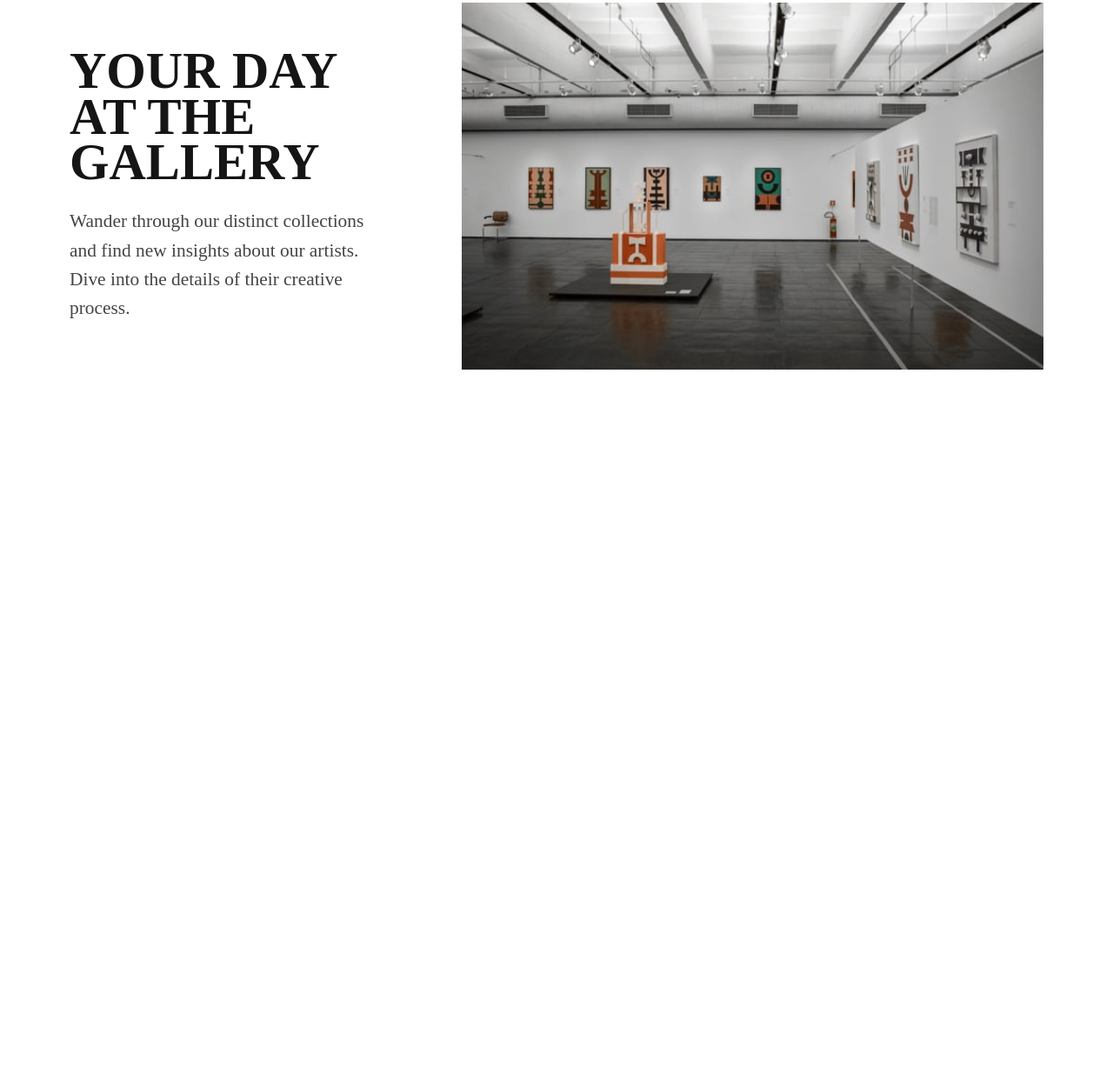
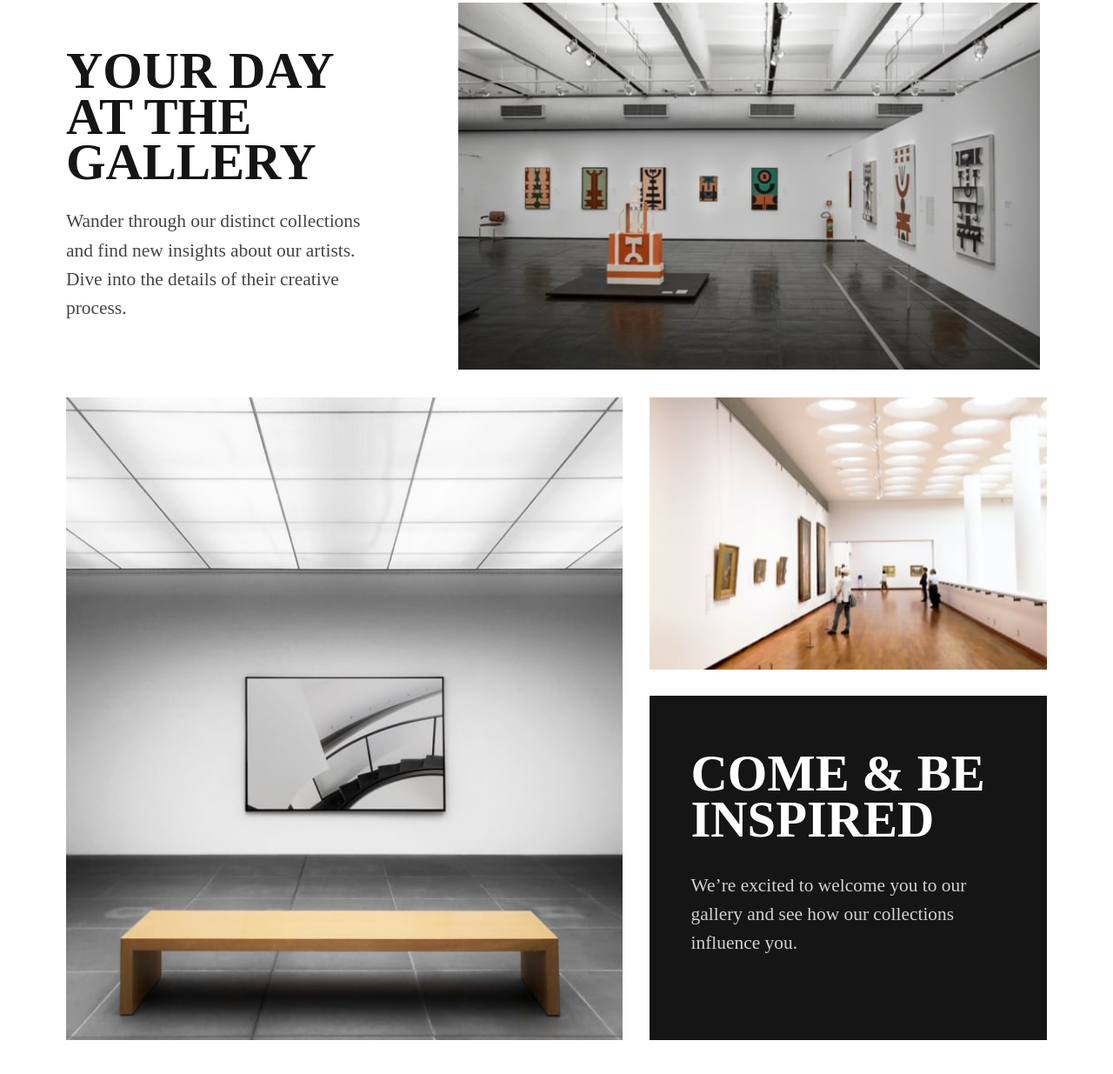
Before and after one commit to saurav-verma-01/FEM-Art-gallery-website, a website built with Vite: page index.html in a window 1280 px wide. Shown: the part 917-2152 px from the top of the page at 87% size. Before the commit the page ends 1374 px from the top, so only its background shows below. Built offline with nearby package versions, Linux system fonts and the light colour scheme; files whose address does not match are found by name.

Commit message:
main section completed

```diff
--- a/index.html
+++ b/index.html
@@ -99,7 +99,68 @@
           </p>
         </div>
       </div>
+      <div class="gallery-2">
+        <picture class="gallery-2-c-1">
+          <source
+            srcset="
+              /images/desktop/image-grid-2.jpg    1x,
+              /images/desktop/image-grid-2@2x.jpg 2x
+            "
+            media="(width > 74em)"
+          />
+          <source
+            srcset="
+              /images/tablet/image-grid-2.jpg    1x,
+              /images/tablet/image-grid-2@2x.jpg 2x
+            "
+            media="(width > 44em)"
+          />
+          <img
+            src="/images/mobile/image-grid-2@2x.jpg"
+            srcset="
+              /images/mobile/image-grid-2.jpg    1x,
+              /images/mobile/image-grid-2@2x.jpg 2x
+            "
+            alt="art gallery table view in front of a wall painting"
+          />
+        </picture>
+        <picture class="gallery-2-c-2">
+          <source
+            srcset="
+              /images/desktop/image-grid-3.jpg    1x,
+              /images/desktop/image-grid-3@2x.jpg 2x
+            "
+            media="(width > 74em)"
+          />
+          <source
+            srcset="
+              /images/tablet/image-grid-3.jpg    1x,
+              /images/tablet/image-grid-3@2x.jpg 2x
+            "
+            media="(width > 44em)"
+          />
+
+          <img
+            src="/images/mobile/image-grid-3@2x.jpg"
+            srcset="
+              /images/mobile/image-grid-3.jpg    1x,
+              /images/mobile/image-grid-3@2x.jpg 2x
+            "
+            alt="people viewing art collections in an exhibition"
+          />
+        </picture>
+
+        <div class="gallery-2-content">
+          <h2>COME & BE INSPIRED</h2>
+          <p>
+            We’re excited to welcome you to our gallery and see how our
+            collections influence you.
+          </p>
+        </div>
+      </div>
     </main>
+
+    <footer class="footer"></footer>
 
     <script type="module" src="/main.js"></script>
   </body>
--- a/styles/modules/main.css
+++ b/styles/modules/main.css
@@ -1,8 +1,14 @@
 .main {
-  margin-block: 7.5rem 2rem;
+  margin-block-start: 7.5rem;
   padding-inline: 1rem;
+  max-width: 26rem;
+  margin-inline: auto;
+  margin-block-end: 7.5rem;
 }
 
+.gallery {
+  margin-block-end: 2rem;
+}
 .gallery-img {
   display: block;
   max-width: 30rem;
@@ -17,6 +23,8 @@
 @media (width > 44rem) {
   .main {
     padding-inline: 2.5rem;
+    max-width: 60rem;
+    margin-inline: auto;
   }
 
   .gallery {
@@ -24,8 +32,6 @@
     grid-template-columns: 4fr 7fr;
     gap: 1rem;
     align-items: center;
-    max-width: 60rem;
-    margin-inline: auto;
   }
   .gallery-img {
     order: 2;
@@ -42,7 +48,72 @@
     max-width: 70rem;
   }
 
+  .main {
+    max-width: 75.5rem;
+  }
+
   .gallery-img {
     max-width: 42rem;
   }
 }
+
+.gallery-2 {
+  display: grid;
+  grid-template-columns: 1fr;
+  gap: 1rem;
+}
+
+.gallery-2-content {
+  background-color: var(--dark);
+  color: var(--white);
+  padding-block: 3rem;
+  padding-inline: 1.5rem;
+  display: flex;
+  flex-direction: column;
+  gap: 1.5rem;
+}
+
+@media (width > 44em) {
+  .gallery-2 {
+    grid-template-columns: 7fr 5fr;
+    grid-template-rows: 19.6rem 24.75rem;
+    row-gap: 0.69rem;
+    column-gap: 0.69rem;
+  }
+  .gallery-2-c-1 {
+    grid-column: 1 / 2;
+    grid-row: 1 / 3;
+  }
+  .gallery-2-c-2 {
+    grid-row: 1 / 2;
+    grid-column: 2 / 3;
+  }
+  .gallery-2-c-1,
+  .gallery-2-c-2 {
+    display: flex;
+  }
+  .gallery-2-content {
+    grid-column: 2 / 3;
+    height: 100%;
+  }
+
+  .gallery-2-content {
+    padding-block: 5.31rem;
+    padding-inline-start: 1.81rem;
+    padding-inline-end: 5rem;
+    gap: 1.5rem;
+  }
+}
+
+@media (width > 74em) {
+  .gallery-2 {
+    row-gap: 1.88rem;
+    column-gap: 1.88rem;
+  }
+
+  .gallery-2-content {
+    padding-block: 4rem;
+    padding-inline: 3rem;
+    gap: 2rem;
+  }
+}
--- a/styles/modules/typography.css
+++ b/styles/modules/typography.css
@@ -64,3 +64,17 @@
     margin-block-start: 1.5rem;
   }
 }
+
+.gallery-2-content h2 {
+  font-family: "Big Shoulders Display Black";
+  font-size: var(--heading-3);
+  line-height: 0.9;
+  text-transform: uppercase;
+}
+
+.gallery-2-content p {
+  font-family: "Outfit Regular";
+  font-size: var(--text);
+  opacity: 0.8;
+  line-height: 1.5556;
+}
```
